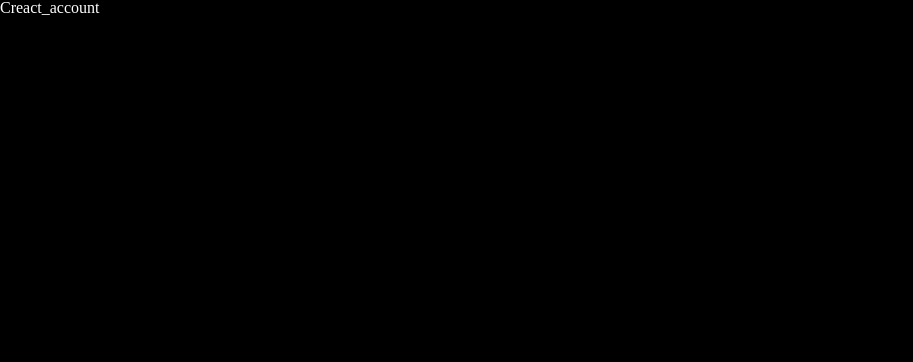
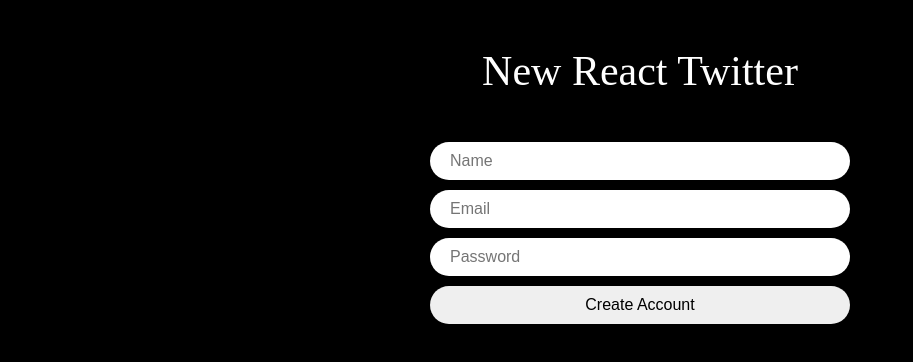
Before and after one commit to dnwls7738/NewReactTwitter, a React (Create React App) app: page /create_account in a window 1280 px wide. Shown: the top 362 px of the page, without its empty margins (0-913 px from the left). Built offline with nearby package versions, Linux system fonts and the light colour scheme; no server answers.

Commit message:
계정생성폼

```diff
--- a/src/App.js
+++ b/src/App.js
@@ -1,10 +1,13 @@
-import { RouterProvider, createBrowserRouter } from "react-router-dom";
+import {
+	RouterProvider,
+	createBrowserRouter,
+} from "react-router-dom";
 import Layout from "./components/layout";
 import HOME from "./routes/home";
 import Profile from "./routes/profile";
 import Login from "./routes/login";
 import CreactAccount from "./routes/creact_account";
-import { createGlobalStyle } from "styled-components";
+import styled, { createGlobalStyle } from "styled-components";
 import reset from "styled-reset";
 import { useEffect, useState } from "react";
 import Loading from "./components/loading";
@@ -45,6 +48,12 @@
 	color: white;
 }
 `;
+
+const Wrapper = styled.div`
+	height: 100vh;
+	display: flex;
+	justify-content: center;
+`;
 function App() {
 	const [isLoading, setIsLoading] = useState(true);
 	const init = async () => {
@@ -55,10 +64,10 @@
 		init();
 	}, []);
 	return (
-		<>
+		<Wrapper>
 			<GlobalStyles />
 			{isLoading ? <Loading /> : <RouterProvider router={router} />}
-		</>
+		</Wrapper>
 	);
 }
 
--- a/src/routes/creact_account.jsx
+++ b/src/routes/creact_account.jsx
@@ -1,11 +1,110 @@
 import React from "react";
+import styled from "styled-components";
+import { useState } from "react";
 
-function Creact_account() {
+const Wrapper = styled.div`
+	height: 100%;
+	display: flex;
+	flex-direction: column;
+	align-items: center;
+	width: 420px;
+	padding: 50px 0px;
+`;
+const Title = styled.h1`
+	font-size: 42px;
+`;
+const Form = styled.form`
+	margin-top: 50px;
+	display: flex;
+	flex-direction: column;
+	gap: 10px;
+	width: 100%;
+`;
+const Input = styled.input`
+	padding: 10px 20px;
+	border-radius: 50px;
+	border: none;
+	width: 100%;
+	font-size: 16px;
+	&[type="submit"] {
+		cursor: pointer;
+		&:hover {
+			opacity: 0.8;
+		}
+	}
+`;
+const Error = styled.span`
+	font-weight: 600;
+	color: tomato;
+`;
+
+function CreactAccount() {
+	const [isLoading, setisLoading] = useState(false);
+	const [name, setName] = useState("");
+	const [email, setEmail] = useState("");
+	const [password, setPassword] = useState("");
+	const [error, setError] = useState("");
+	// input 변화를 알 수 있음
+	const onChange = (e) => {
+		const {
+			target: { name, value },
+		} = e;
+		if (name === "name") {
+			setName(value);
+		} else if (name === "email") {
+			setEmail(value);
+		} else if (name === "password") {
+			setPassword(value);
+		}
+	};
+	const onSubmit = (e) => {
+		e.preventDefault();
+		try {
+			// 계정생성
+			// 유저 이름 설정
+			// 홈페이지로 리다이렉션
+		} catch (e) {
+			// 에러 설정
+		} finally {
+			setisLoading(false);
+		}
+	};
 	return (
-		<div>
-			<h1>Creact_account</h1>
-		</div>
+		<Wrapper>
+			<Title>New React Twitter</Title>
+			<Form onSubmit={onSubmit}>
+				<Input
+					onChange={onChange}
+					name="name"
+					placeholder="Name"
+					type="text"
+					value={name}
+					required
+				/>
+				<Input
+					onChange={onChange}
+					name="email"
+					placeholder="Email"
+					type="email"
+					value={email}
+					required
+				/>
+				<Input
+					onChange={onChange}
+					name="password"
+					placeholder="Password"
+					type="password"
+					value={password}
+					required
+				/>
+				<Input
+					type="submit"
+					value={isLoading ? "Loading..." : "Create Account"}
+				/>
+			</Form>
+			{error !== "" ? <Error>{error}</Error> : null}
+		</Wrapper>
 	);
 }
 
-export default Creact_account;
+export default CreactAccount;
```
